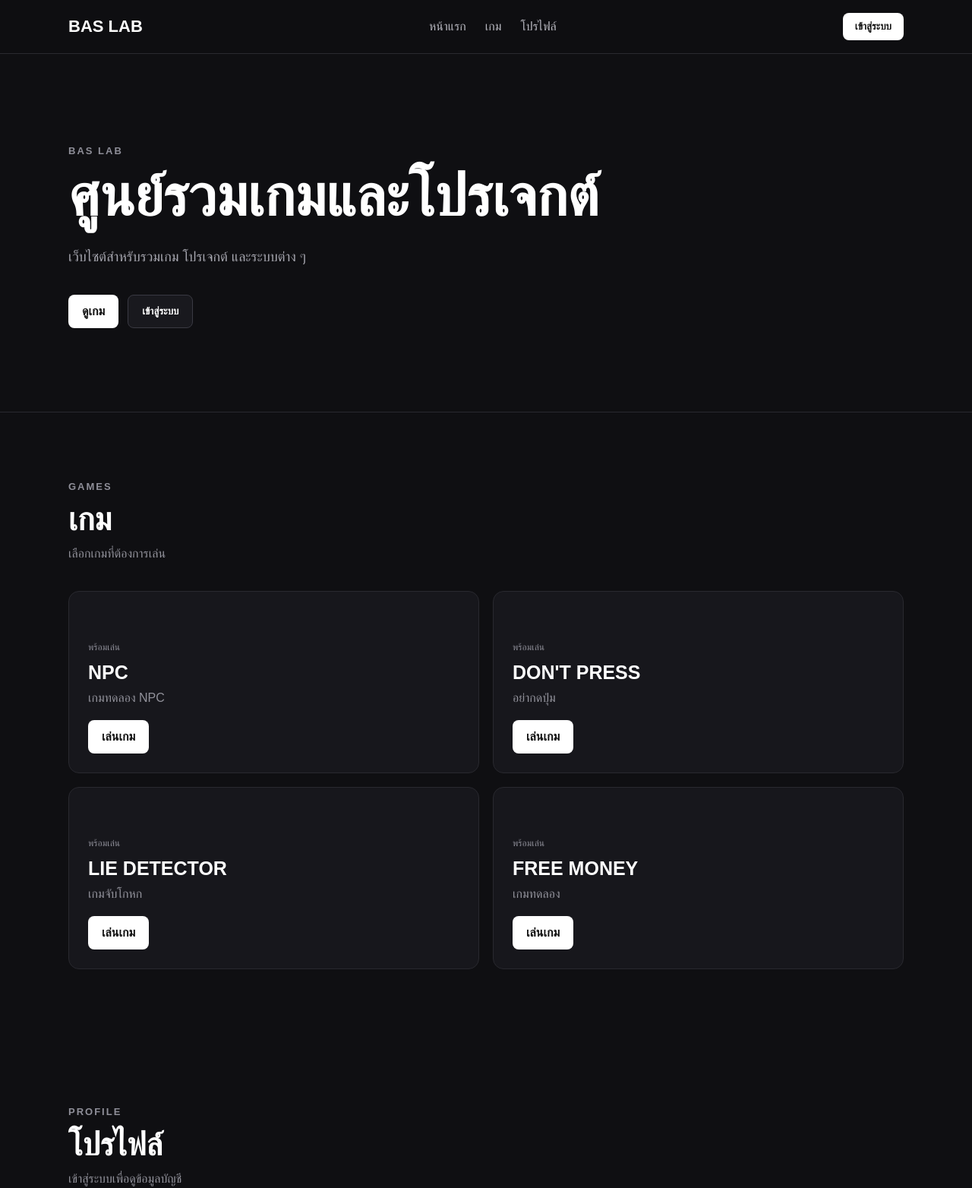
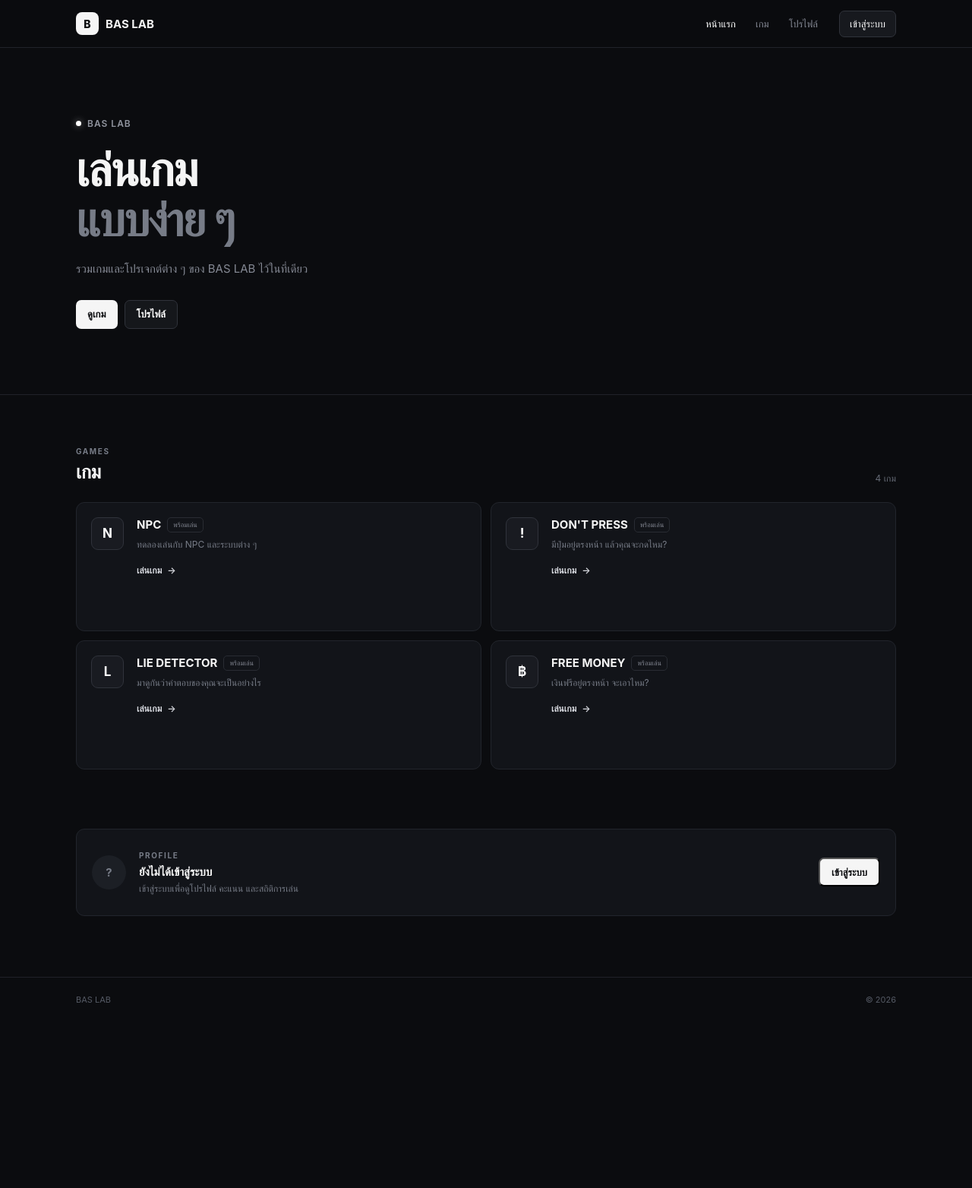
Before and after one commit to baskab01/my-site, a plain HTML site: page web/index.html in a window 1280 px wide. Shown: the top 1564 px of the page at 76% size. After the commit the page ends 1345 px from the top, so only its background shows below. Drawn offline with Linux system fonts and the light colour scheme.

Commit message:
Create new BAS LAB UI

```diff
--- a/web/css/style.css
+++ b/web/css/style.css
@@ -8,9 +8,16 @@ html {
 
 body {
     margin: 0;
-    font-family: Arial, sans-serif;
-    background: #0f0f12;
-    color: #ffffff;
+    background: #0b0c0f;
+    color: #f5f5f5;
+
+    font-family:
+        Inter,
+        "Segoe UI",
+        Arial,
+        sans-serif;
+
+    font-size: 15px;
 }
 
 a {
@@ -18,263 +25,502 @@ a {
     text-decoration: none;
 }
 
-button,
-a {
-    -webkit-tap-highlight-color: transparent;
+button {
+    font: inherit;
 }
 
 .container {
-    width: min(1100px, calc(100% - 40px));
+    width: min(1080px, calc(100% - 32px));
     margin: 0 auto;
 }
 
 
-/* Header */
+/* =========================
+   HEADER
+========================= */
 
-.site-header {
+.header {
     position: sticky;
     top: 0;
     z-index: 100;
 
-    background: rgba(15, 15, 18, 0.95);
-    border-bottom: 1px solid #29292f;
+    background: rgba(11, 12, 15, 0.88);
+    border-bottom: 1px solid #202229;
+
+    backdrop-filter: blur(14px);
 }
 
 .header-inner {
-    min-height: 70px;
+    height: 62px;
 
     display: flex;
     align-items: center;
     justify-content: space-between;
-
-    gap: 30px;
 }
 
-.logo {
-    font-size: 22px;
+.brand {
+    display: flex;
+    align-items: center;
+    gap: 9px;
+
+    font-size: 15px;
+    font-weight: 700;
+}
+
+.brand-mark {
+    width: 30px;
+    height: 30px;
+
+    display: grid;
+    place-items: center;
+
+    border-radius: 8px;
+
+    background: #f5f5f5;
+    color: #0b0c0f;
+
+    font-size: 14px;
     font-weight: 800;
 }
 
-.main-nav {
+.nav {
     display: flex;
     align-items: center;
-    gap: 25px;
+    gap: 26px;
+
+    margin-left: auto;
+    margin-right: 28px;
 }
 
-.main-nav a {
-    color: #b8b8c0;
+.nav a {
+    color: #858994;
+    font-size: 13px;
+    transition: color 0.2s;
 }
 
-.main-nav a:hover {
+.nav a:hover,
+.nav a.active {
     color: #ffffff;
 }
 
-.header-actions button {
-    border: 0;
-    border-radius: 8px;
+.login-btn {
+    border: 1px solid #30333b;
+    border-radius: 7px;
 
-    padding: 10px 16px;
+    padding: 8px 13px;
 
-    background: #ffffff;
-    color: #111111;
+    background: #17191e;
+    color: #ffffff;
 
-    font-weight: 700;
+    font-size: 13px;
     cursor: pointer;
+
+    transition:
+        background 0.2s,
+        border-color 0.2s;
+}
+
+.login-btn:hover {
+    background: #20232a;
+    border-color: #454954;
 }
 
 
-/* Hero */
+/* =========================
+   HERO
+========================= */
 
 .hero {
-    padding: 120px 0 110px;
+    padding: 92px 0 86px;
 
-    border-bottom: 1px solid #29292f;
+    border-bottom: 1px solid #202229;
 }
 
-.hero-label,
-.section-label {
-    margin: 0 0 12px;
+.hero-content {
+    max-width: 650px;
+}
 
-    font-size: 13px;
-    font-weight: 800;
-    letter-spacing: 2px;
+.eyebrow {
+    display: flex;
+    align-items: center;
+    gap: 8px;
 
-    color: #8f8f99;
+    margin-bottom: 20px;
+
+    color: #90949e;
+
+    font-size: 12px;
+    font-weight: 600;
+    letter-spacing: 1px;
+    text-transform: uppercase;
+}
+
+.status-dot {
+    width: 7px;
+    height: 7px;
+
+    border-radius: 50%;
+    background: #ffffff;
+
+    box-shadow: 0 0 10px rgba(255, 255, 255, 0.45);
 }
 
 .hero h1 {
-    max-width: 750px;
-
     margin: 0;
 
-    font-size: clamp(42px, 7vw, 76px);
-    line-height: 1.05;
+    font-size: clamp(42px, 6vw, 62px);
+    line-height: 1.06;
+    letter-spacing: -2px;
 }
 
-.hero-description {
-    max-width: 600px;
+.hero h1 span {
+    color: #777c87;
+}
 
-    margin: 25px 0 0;
+.hero p {
+    max-width: 480px;
 
-    color: #a7a7b0;
-    font-size: 18px;
+    margin: 20px 0 0;
+
+    color: #858994;
+
+    font-size: 15px;
     line-height: 1.7;
 }
 
 .hero-actions {
     display: flex;
-    flex-wrap: wrap;
-    gap: 12px;
+    gap: 9px;
 
-    margin-top: 35px;
+    margin-top: 28px;
 }
 
 
-/* Buttons */
+/* =========================
+   BUTTONS
+========================= */
 
-.button {
+.btn {
+    min-height: 38px;
+
     display: inline-flex;
     align-items: center;
     justify-content: center;
 
-    min-height: 44px;
+    padding: 0 15px;
 
-    padding: 0 18px;
+    border-radius: 7px;
 
-    border-radius: 8px;
-
-    font-weight: 700;
+    font-size: 13px;
+    font-weight: 600;
 
     cursor: pointer;
 }
 
-.button.primary {
-    background: #ffffff;
-    color: #111111;
+.btn-primary {
+    background: #f5f5f5;
+    color: #0b0c0f;
 }
 
-.button.secondary {
-    border: 1px solid #3a3a43;
-
-    background: #19191e;
+.btn-secondary {
+    border: 1px solid #30333b;
+    background: #15171b;
     color: #ffffff;
 }
 
 
-/* Sections */
+/* =========================
+   SECTIONS
+========================= */
 
 .section {
-    padding: 90px 0;
+    padding: 68px 0;
 }
 
-.section-heading {
-    margin-bottom: 40px;
+.section-top {
+    display: flex;
+    align-items: flex-end;
+    justify-content: space-between;
+
+    margin-bottom: 24px;
 }
 
-.section-heading h2 {
+.section-label {
+    margin-bottom: 6px;
+
+    color: #777c87;
+
+    font-size: 10px;
+    font-weight: 700;
+    letter-spacing: 1.6px;
+}
+
+.section-top h2 {
     margin: 0;
 
-    font-size: 42px;
+    font-size: 25px;
+    letter-spacing: -0.5px;
 }
 
-.section-heading > p:last-child {
-    margin-top: 12px;
-    color: #92929b;
+.game-count {
+    color: #666b76;
+    font-size: 12px;
 }
 
 
-/* Games */
+/* =========================
+   GAME GRID
+========================= */
 
 .game-grid {
     display: grid;
 
     grid-template-columns: repeat(2, minmax(0, 1fr));
 
-    gap: 18px;
+    gap: 12px;
 }
 
 .game-card {
-    min-height: 240px;
+    min-height: 170px;
 
     display: flex;
-    align-items: flex-end;
+    gap: 17px;
 
-    border: 1px solid #29292f;
-    border-radius: 14px;
+    padding: 19px;
 
-    background: #17171c;
+    border: 1px solid #22252c;
+    border-radius: 11px;
+
+    background: #121419;
+
+    transition:
+        transform 0.2s,
+        border-color 0.2s,
+        background 0.2s;
 }
 
-.game-card-content {
-    width: 100%;
-    padding: 25px;
+.game-card:hover {
+    transform: translateY(-2px);
+
+    border-color: #353943;
+    background: #15171c;
 }
 
-.game-status {
-    display: inline-block;
+.game-icon {
+    width: 43px;
+    height: 43px;
 
-    margin-bottom: 12px;
+    flex: 0 0 43px;
+
+    display: grid;
+    place-items: center;
+
+    border: 1px solid #30333b;
+    border-radius: 9px;
+
+    background: #191b21;
+
+    color: #ffffff;
+
+    font-size: 17px;
+    font-weight: 700;
+}
+
+.game-info {
+    min-width: 0;
+    flex: 1;
+}
+
+.game-title-row {
+    display: flex;
+    align-items: center;
+    gap: 8px;
+
+    margin-bottom: 7px;
+}
+
+.game-title-row h3 {
+    margin: 0;
+
+    font-size: 15px;
+    font-weight: 700;
+}
+
+.badge {
+    padding: 3px 7px;
+
+    border: 1px solid #292c33;
+    border-radius: 5px;
+
+    color: #858994;
+
+    font-size: 9px;
+}
+
+.game-info p {
+    margin: 0;
+
+    color: #777c87;
 
     font-size: 12px;
-    color: #8f8f99;
+    line-height: 1.55;
 }
 
-.game-card h3 {
-    margin: 0;
+.play-btn {
+    display: flex;
+    align-items: center;
+    gap: 7px;
 
-    font-size: 25px;
+    margin-top: 16px;
+
+    padding: 0;
+
+    border: 0;
+    background: transparent;
+
+    color: #d8dae0;
+
+    font-size: 12px;
+    font-weight: 600;
+
+    cursor: pointer;
 }
 
-.game-card p {
-    margin: 10px 0 20px;
+.play-btn span {
+    transition: transform 0.2s;
+}
 
-    color: #92929b;
+.play-btn:hover span {
+    transform: translateX(3px);
 }
 
 
-/* Profile */
+/* =========================
+   PROFILE
+========================= */
 
-.profile-box {
-    padding: 30px;
-
-    border: 1px solid #29292f;
-    border-radius: 14px;
-
-    background: #17171c;
+.profile-section {
+    padding-top: 10px;
+    padding-bottom: 80px;
 }
 
-.profile-box p {
-    margin-top: 0;
+.profile-card {
+    min-height: 115px;
 
-    color: #a7a7b0;
+    display: flex;
+    align-items: center;
+    gap: 17px;
+
+    padding: 20px;
+
+    border: 1px solid #22252c;
+    border-radius: 11px;
+
+    background: #121419;
+}
+
+.profile-avatar {
+    width: 45px;
+    height: 45px;
+
+    flex: 0 0 45px;
+
+    display: grid;
+    place-items: center;
+
+    border-radius: 50%;
+
+    background: #1c1f25;
+    color: #777c87;
+
+    font-weight: 700;
+}
+
+.profile-content {
+    flex: 1;
+}
+
+.profile-content h2 {
+    margin: 0 0 5px;
+
+    font-size: 15px;
+}
+
+.profile-content p {
+    margin: 0;
+
+    color: #777c87;
+
+    font-size: 12px;
 }
 
 
-/* Footer */
+/* =========================
+   FOOTER
+========================= */
 
-.site-footer {
-    padding: 30px 0;
+.footer {
+    border-top: 1px solid #202229;
+}
 
-    border-top: 1px solid #29292f;
+.footer-inner {
+    height: 58px;
 
-    color: #777780;
+    display: flex;
+    align-items: center;
+    justify-content: space-between;
+
+    color: #555a65;
+
+    font-size: 11px;
 }
 
 
-/* Mobile */
+/* =========================
+   MOBILE
+========================= */
 
 @media (max-width: 700px) {
 
-    .main-nav {
+    .container {
+        width: min(100% - 24px, 1080px);
+    }
+
+    .nav {
         display: none;
     }
 
+    .header-inner {
+        height: 58px;
+    }
+
     .hero {
-        padding: 80px 0;
+        padding: 70px 0 65px;
+    }
+
+    .hero h1 {
+        font-size: 43px;
+        letter-spacing: -1.5px;
+    }
+
+    .section {
+        padding: 55px 0;
     }
 
     .game-grid {
         grid-template-columns: 1fr;
     }
 
+    .profile-card {
+        align-items: flex-start;
+        flex-wrap: wrap;
+    }
+
+    .profile-content {
+        min-width: calc(100% - 65px);
+    }
+
+    .profile-card .btn {
+        width: 100%;
+    }
 }
--- a/web/index.html
+++ b/web/index.html
@@ -11,164 +11,157 @@
 
 <body>
 
-    <!-- Header -->
-    <header class="site-header">
+    <header class="header">
         <div class="container header-inner">
 
-            <a href="#" class="logo">
-                BAS LAB
+            <a href="#home" class="brand">
+                <span class="brand-mark">B</span>
+                <span>BAS LAB</span>
             </a>
 
-            <nav class="main-nav">
-                <a href="#home">หน้าแรก</a>
+            <nav class="nav">
+                <a href="#home" class="active">หน้าแรก</a>
                 <a href="#games">เกม</a>
                 <a href="#profile">โปรไฟล์</a>
             </nav>
 
-            <div class="header-actions">
-                <button id="loginBtn" type="button">
+            <button class="login-btn" id="loginBtn">
                 เข้าสู่ระบบ
             </button>
-            </div>
 
         </div>
     </header>
 
 
-    <!-- Main -->
     <main>
 
-        <!-- Home -->
-        <section id="home" class="hero">
+        <!-- HERO -->
+        <section class="hero" id="home">
             <div class="container">
 
-                <p class="hero-label">
+                <div class="hero-content">
+
+                    <div class="eyebrow">
+                        <span class="status-dot"></span>
                         BAS LAB
-                </p>
+                    </div>
 
                     <h1>
-                    ศูนย์รวมเกมและโปรเจกต์
+                        เล่นเกม<br>
+                        <span>แบบง่าย ๆ</span>
                     </h1>
 
-                <p class="hero-description">
-                    เว็บไซต์สำหรับรวมเกม โปรเจกต์ และระบบต่าง ๆ
+                    <p>
+                        รวมเกมและโปรเจกต์ต่าง ๆ ของ BAS LAB
+                        ไว้ในที่เดียว
                     </p>
 
                     <div class="hero-actions">
-                    <a href="#games" class="button primary">
+                        <a href="#games" class="btn btn-primary">
                             ดูเกม
                         </a>
 
-                    <button id="loginHeroBtn" class="button secondary" type="button">
-                        เข้าสู่ระบบ
-                    </button>
+                        <a href="#profile" class="btn btn-secondary">
+                            โปรไฟล์
+                        </a>
+                    </div>
+
                 </div>
 
             </div>
         </section>
 
 
-        <!-- Games -->
-        <section id="games" class="section">
+        <!-- GAMES -->
+        <section class="section" id="games">
             <div class="container">
 
-                <div class="section-heading">
-                    <p class="section-label">
-                        GAMES
-                    </p>
+                <div class="section-top">
 
-                    <h2>
-                        เกม
-                    </h2>
+                    <div>
+                        <div class="section-label">GAMES</div>
+                        <h2>เกม</h2>
+                    </div>
 
-                    <p>
-                        เลือกเกมที่ต้องการเล่น
-                    </p>
+                    <span class="game-count">4 เกม</span>
+
                 </div>
 
 
                 <div class="game-grid">
 
                     <article class="game-card">
-                        <div class="game-card-content">
-                            <span class="game-status">
-                                พร้อมเล่น
-                            </span>
+                        <div class="game-icon">N</div>
 
-                            <h3>
-                                NPC
-                            </h3>
+                        <div class="game-info">
+                            <div class="game-title-row">
+                                <h3>NPC</h3>
+                                <span class="badge">พร้อมเล่น</span>
+                            </div>
 
-                            <p>
-                                เกมทดลอง NPC
-                            </p>
+                            <p>ทดลองเล่นกับ NPC และระบบต่าง ๆ</p>
 
-                            <a href="../games/npc/index.html" class="button primary">
+                            <button class="play-btn" data-game="npc">
                                 เล่นเกม
-                            </a>
+                                <span>→</span>
+                            </button>
                         </div>
                     </article>
 
 
                     <article class="game-card">
-                        <div class="game-card-content">
-                            <span class="game-status">
-                                พร้อมเล่น
-                            </span>
+                        <div class="game-icon">!</div>
 
-                            <h3>
-                                DON'T PRESS
-                            </h3>
+                        <div class="game-info">
+                            <div class="game-title-row">
+                                <h3>DON'T PRESS</h3>
+                                <span class="badge">พร้อมเล่น</span>
+                            </div>
 
-                            <p>
-                                อย่ากดปุ่ม
-                            </p>
+                            <p>มีปุ่มอยู่ตรงหน้า แล้วคุณจะกดไหม?</p>
 
-                            <a href="../games/dont-press/index.html" class="button primary">
+                            <button class="play-btn" data-game="dont-press">
                                 เล่นเกม
-                            </a>
+                                <span>→</span>
+                            </button>
                         </div>
                     </article>
 
 
                     <article class="game-card">
-                        <div class="game-card-content">
-                            <span class="game-status">
-                                พร้อมเล่น
-                            </span>
+                        <div class="game-icon">L</div>
 
-                            <h3>
-                                LIE DETECTOR
-                            </h3>
+                        <div class="game-info">
+                            <div class="game-title-row">
+                                <h3>LIE DETECTOR</h3>
+                                <span class="badge">พร้อมเล่น</span>
+                            </div>
 
-                            <p>
-                                เกมจับโกหก
-                            </p>
+                            <p>มาดูกันว่าคำตอบของคุณจะเป็นอย่างไร</p>
 
-                            <a href="../games/lie-detector/index.html" class="button primary">
+                            <button class="play-btn" data-game="lie-detector">
                                 เล่นเกม
-                            </a>
+                                <span>→</span>
+                            </button>
                         </div>
                     </article>
 
 
                     <article class="game-card">
-                        <div class="game-card-content">
-                            <span class="game-status">
-                                พร้อมเล่น
-                            </span>
+                        <div class="game-icon">฿</div>
 
-                            <h3>
-                                FREE MONEY
-                            </h3>
+                        <div class="game-info">
+                            <div class="game-title-row">
+                                <h3>FREE MONEY</h3>
+                                <span class="badge">พร้อมเล่น</span>
+                            </div>
 
-                            <p>
-                                เกมทดลอง
-                            </p>
+                            <p>เงินฟรีอยู่ตรงหน้า จะเอาไหม?</p>
 
-                            <a href="../games/free-money/index.html" class="button primary">
+                            <button class="play-btn" data-game="free-money">
                                 เล่นเกม
-                            </a>
+                                <span>→</span>
+                            </button>
                         </div>
                     </article>
 
@@ -178,32 +171,30 @@
         </section>
 
 
-        <!-- Profile -->
-        <section id="profile" class="section profile-section">
+        <!-- PROFILE -->
+        <section class="section profile-section" id="profile">
             <div class="container">
 
-                <div class="section-heading">
-                    <p class="section-label">
-                        PROFILE
-                    </p>
+                <div class="profile-card">
 
-                    <h2>
-                        โปรไฟล์
-                    </h2>
+                    <div class="profile-avatar">
+                        ?
+                    </div>
+
+                    <div class="profile-content">
+                        <div class="section-label">PROFILE</div>
+
+                        <h2>ยังไม่ได้เข้าสู่ระบบ</h2>
 
                         <p>
-                        เข้าสู่ระบบเพื่อดูข้อมูลบัญชี
+                            เข้าสู่ระบบเพื่อดูโปรไฟล์ คะแนน และสถิติการเล่น
                         </p>
                     </div>
 
-                <div class="profile-box">
-                    <p id="profileStatus">
-                        ยังไม่ได้เข้าสู่ระบบ
-                    </p>
-
-                    <button id="profileLoginBtn" class="button primary" type="button">
+                    <button class="btn btn-primary" id="profileLoginBtn">
                         เข้าสู่ระบบ
                     </button>
+
                 </div>
 
             </div>
@@ -212,12 +203,10 @@
     </main>
 
 
-    <!-- Footer -->
-    <footer class="site-footer">
-        <div class="container">
-            <p>
-                © 2026 BAS LAB
-            </p>
+    <footer class="footer">
+        <div class="container footer-inner">
+            <span>BAS LAB</span>
+            <span>© 2026</span>
         </div>
     </footer>
 
```
Also changed, not shown: web/js/app.js (+19 -9 lines), 1 other file. Lines whose indentation alone changed are shown as unchanged.
